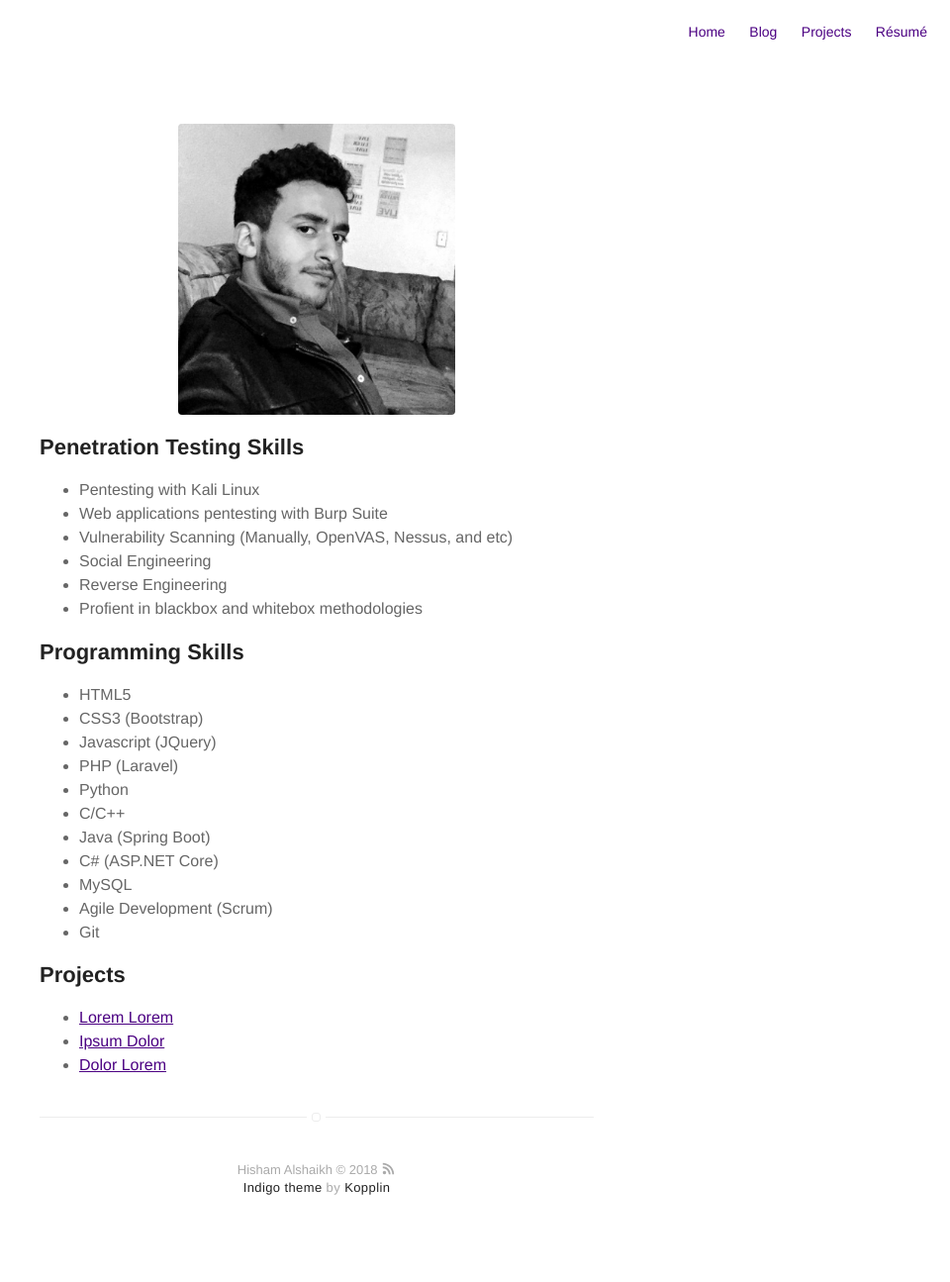
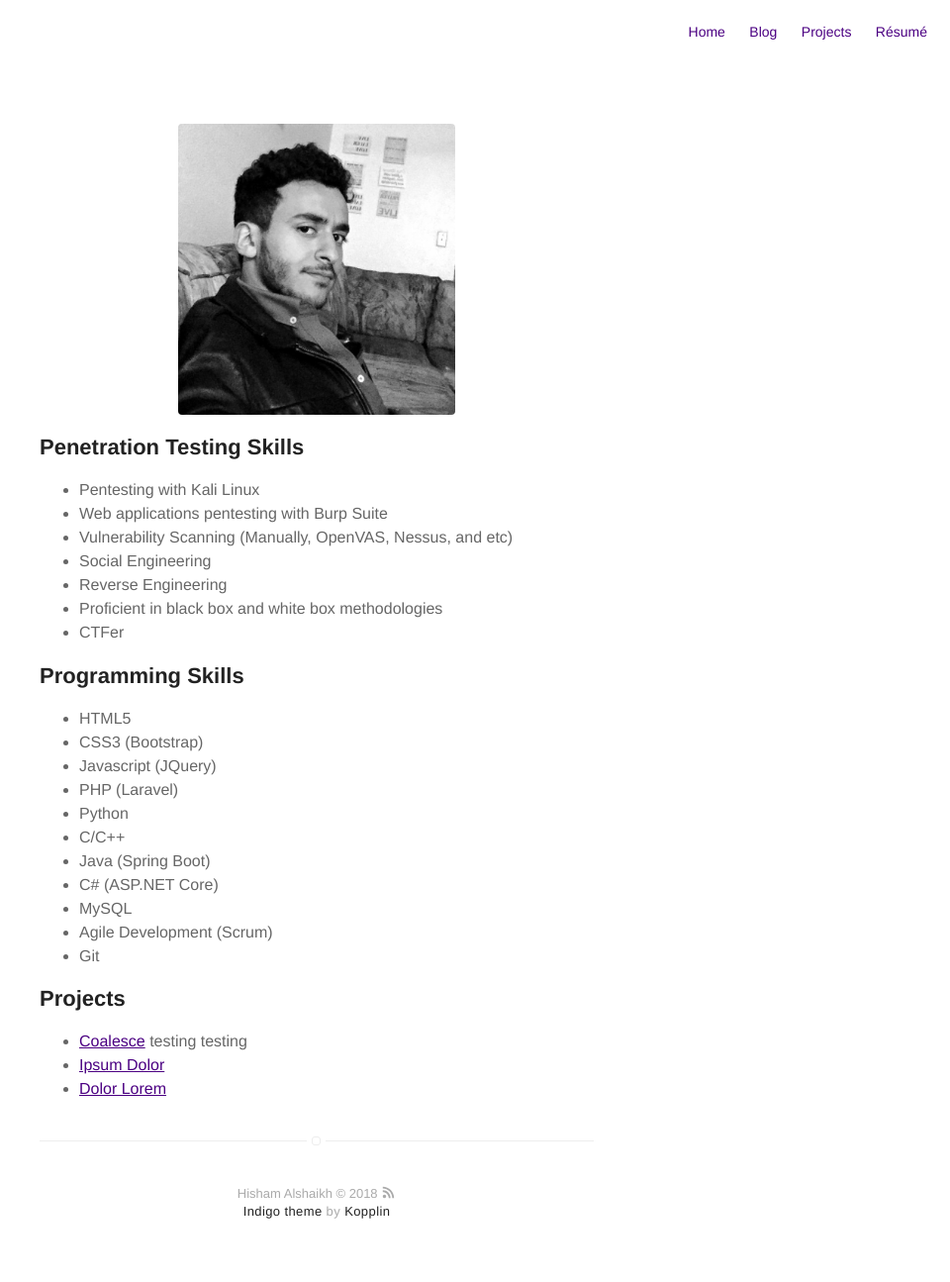
Before and after one commit to h15h4m/h15h4m.github.io, a Jekyll site: the page built from about.md, in a window 1280 px wide. Shown: the whole page at 99% size, without its empty margins (320-1280 px from the left). Built offline with Jekyll 4.4.1, drawn with Linux system fonts in a browser that asks for light colours; before the commit the page ends 1271 px from its top, so only the background shows below that.

Commit message:
Update about.md

```diff
--- a/about.md
+++ b/about.md
@@ -14,7 +14,8 @@ layout: page
 	<li>Vulnerability Scanning (Manually, OpenVAS, Nessus, and etc)</li>
 	<li>Social Engineering</li>
 	<li>Reverse Engineering</li>
-	<li>Profient in blackbox and whitebox methodologies</li>
+	<li>Proficient in black box and white box methodologies</li>
+	<li>CTFer</li>
 </ul>
 
 
@@ -36,7 +37,7 @@ layout: page
 <h2>Projects</h2>
 
 <ul>
-	<li><a href="https://github.com/">Lorem Lorem</a></li>
+	<li><a href="https://github.com/">Coalesce</a> testing testing</li>
 	<li><a href="https://github.com/">Ipsum Dolor</a></li>
 	<li><a href="https://github.com/">Dolor Lorem</a></li>
 </ul>
```
